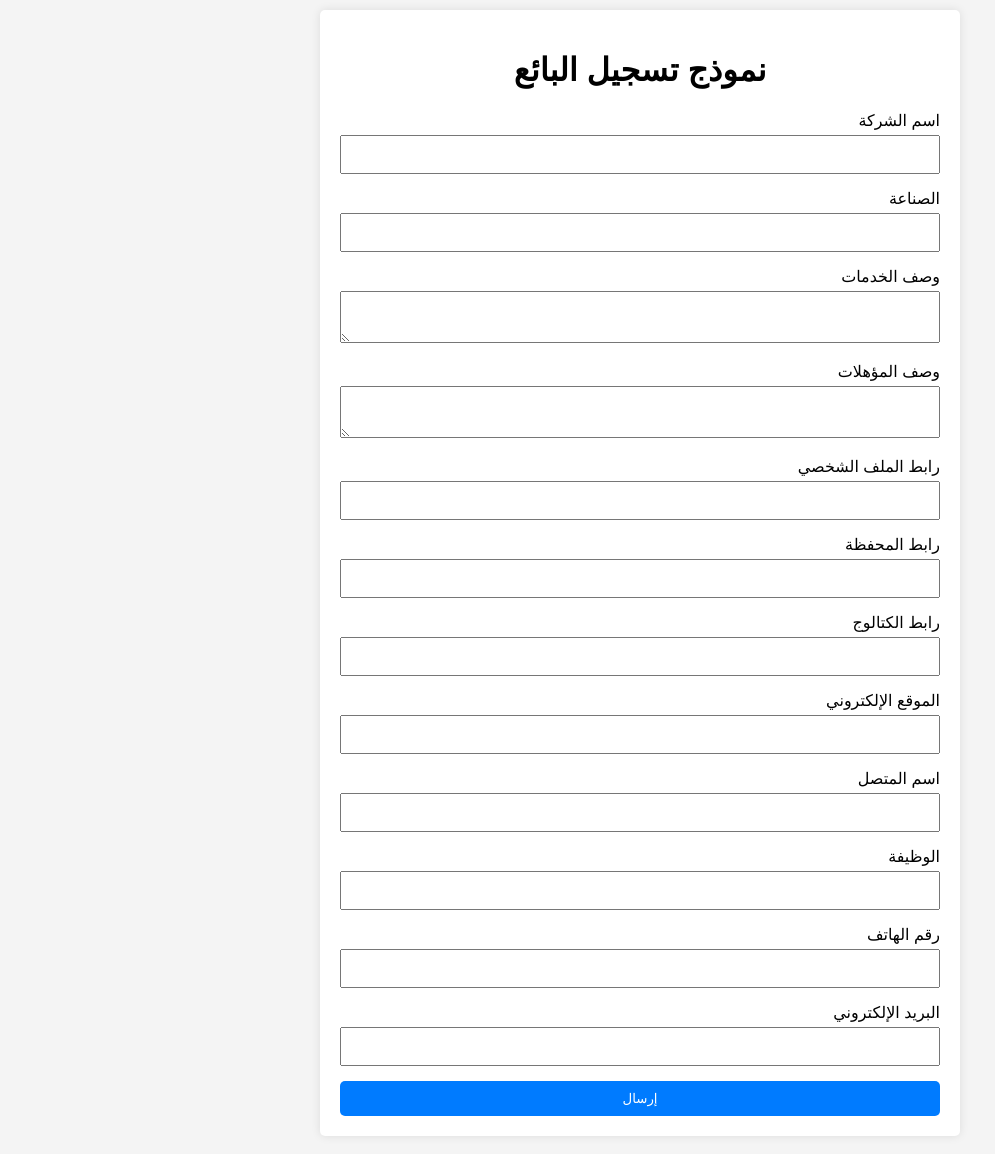
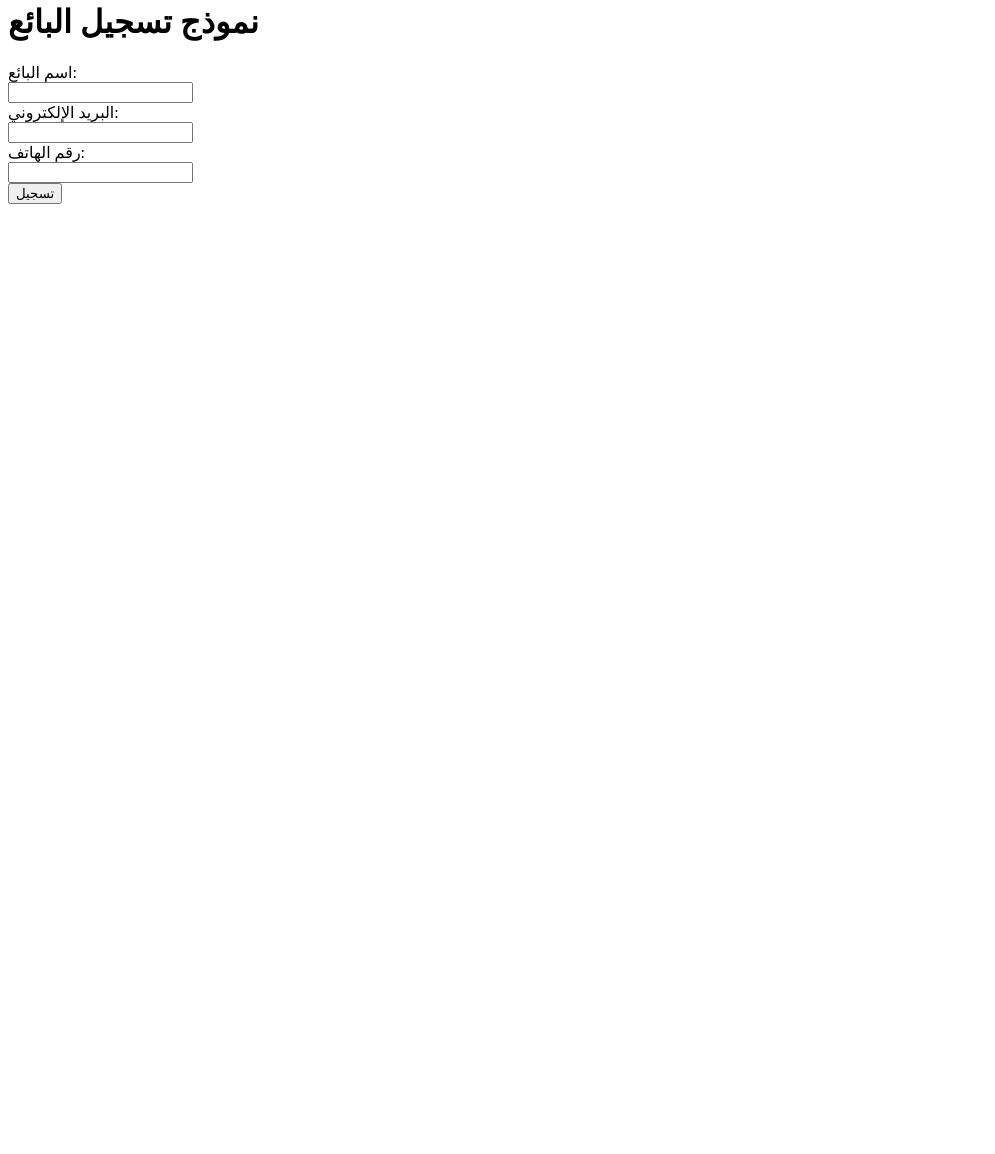
Before and after one commit to bicksa-source/vendor-reg, a plain HTML site: page index.html in a window 1280 px wide. Shown: the part 18-1172 px from the top of the page, without its empty margins (0-995 px from the left). After the commit the page ends 800 px from the top, so only its background shows below. Drawn offline with Linux system fonts and the light colour scheme.

Commit message:
Update index.html with Arabic RTL vendor registration form

```diff
--- a/index.html
+++ b/index.html
@@ -4,111 +4,17 @@
     <meta charset="UTF-8">
     <meta name="viewport" content="width=device-width, initial-scale=1.0">
     <title>نموذج تسجيل البائع</title>
-    <style>
-        body {
-            font-family: Arial, sans-serif;
-            direction: rtl;
-            padding: 20px;
-            background-color: #f4f4f4;
-        }
-        .container {
-            max-width: 600px;
-            margin: auto;
-            background: #fff;
-            padding: 20px;
-            border-radius: 5px;
-            box-shadow: 0 0 10px rgba(0, 0, 0, 0.1);
-        }
-        h1 {
-            text-align: center;
-        }
-        .form-group {
-            margin-bottom: 15px;
-        }
-        label {
-            display: block;
-            margin-bottom: 5px;
-        }
-        input, textarea {
-            width: 100%;
-            padding: 10px;
-            box-sizing: border-box;
-        }
-        button {
-            width: 100%;
-            padding: 10px;
-            background-color: #007bff;
-            color: white;
-            border: none;
-            border-radius: 5px;
-            cursor: pointer;
-        }
-        button:hover {
-            background-color: #0056b3;
-        }
-    </style>
 </head>
 <body>
-    <div class="container">
-        <h1>نموذج تسجيل البائع</h1>
-        <form id="vendorForm">
-            <div class="form-group">
-                <label for="companyName">اسم الشركة</label>
-                <input type="text" id="companyName" name="companyName" required />
-            </div>
-            <div class="form-group">
-                <label for="industry">الصناعة</label>
-                <input type="text" id="industry" name="industry" required />
-            </div>
-            <div class="form-group">
-                <label for="servicesDescription">وصف الخدمات</label>
-                <textarea id="servicesDescription" name="servicesDescription" required></textarea>
-            </div>
-            <div class="form-group">
-                <label for="qualificationDescription">وصف المؤهلات</label>
-                <textarea id="qualificationDescription" name="qualificationDescription" required></textarea>
-            </div>
-            <div class="form-group">
-                <label for="profileUrl">رابط الملف الشخصي</label>
-                <input type="url" id="profileUrl" name="profileUrl" required />
-            </div>
-            <div class="form-group">
-                <label for="portfolioUrl">رابط المحفظة</label>
-                <input type="url" id="portfolioUrl" name="portfolioUrl" required />
-            </div>
-            <div class="form-group">
-                <label for="catalogUrl">رابط الكتالوج</label>
-                <input type="url" id="catalogUrl" name="catalogUrl" required />
-            </div>
-            <div class="form-group">
-                <label for="website">الموقع الإلكتروني</label>
-                <input type="url" id="website" name="website" required />
-            </div>
-            <div class="form-group">
-                <label for="contactName">اسم المتصل</label>
-                <input type="text" id="contactName" name="contactName" required />
-            </div>
-            <div class="form-group">
-                <label for="position">الوظيفة</label>
-                <input type="text" id="position" name="position" required />
-            </div>
-            <div class="form-group">
-                <label for="phone">رقم الهاتف</label>
-                <input type="tel" id="phone" name="phone" required />
-            </div>
-            <div class="form-group">
-                <label for="email">البريد الإلكتروني</label>
-                <input type="email" id="email" name="email" required />
-            </div>
-            <button type="submit">إرسال</button>
-        </form>
-    </div>
-    <script>
-        document.getElementById('vendorForm').onsubmit = function(event) {
-            event.preventDefault();
-            // هنا يمكنك معالجة البيانات المرسلة
-            alert('تم إرسال النموذج بنجاح!');
-        };
-    </script>
+    <h1>نموذج تسجيل البائع</h1>
+    <form action="https://script.google.com/macros/s/AKfycbyZMq5aw3qVUp2UgfoUlWWw4Gpq7ts9bxUYLkPWXYJpcyfqOuXcZd4w4l32Q5_1aO5SkA/exec" method="POST">
+        <label for="name">اسم البائع:</label><br>
+        <input type="text" id="name" name="name" required><br>
+        <label for="email">البريد الإلكتروني:</label><br>
+        <input type="email" id="email" name="email" required><br>
+        <label for="phone">رقم الهاتف:</label><br>
+        <input type="tel" id="phone" name="phone" required><br>
+        <input type="submit" value="تسجيل">
+    </form>
 </body>
 </html>
```
